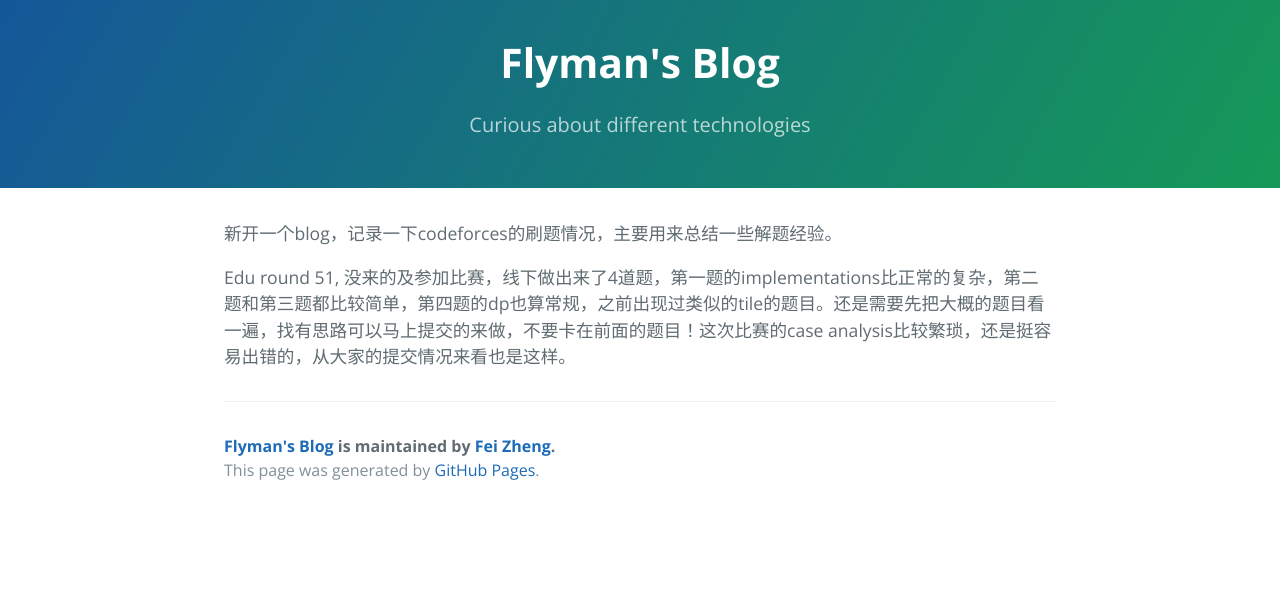
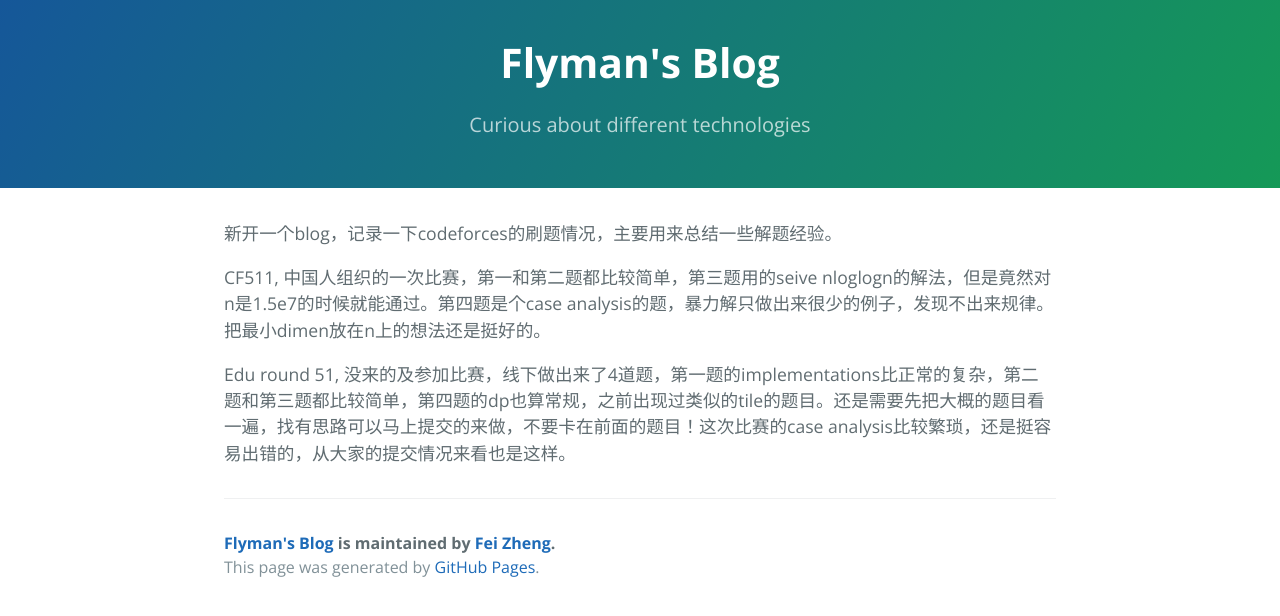
Before and after one commit to flyman3046/flyman3046.github.io, a Jekyll site: the page built from _posts/2018-09-20-cf_learning_notes.markdown, in a window 1280 px wide. Shown: the top 616 px of the page. Built offline with Jekyll 4.4.1, drawn with Linux system fonts in a browser that asks for light colours.

Commit message:
added cf511

```diff
--- a/_posts/2018-09-20-cf_learning_notes.markdown
+++ b/_posts/2018-09-20-cf_learning_notes.markdown
@@ -7,6 +7,8 @@ categories: main
 
 新开一个blog，记录一下codeforces的刷题情况，主要用来总结一些解题经验。
 
+CF511, 中国人组织的一次比赛，第一和第二题都比较简单，第三题用的seive nloglogn的解法，但是竟然对n是1.5e7的时候就能通过。第四题是个case analysis的题，暴力解只做出来很少的例子，发现不出来规律。把最小dimen放在n上的想法还是挺好的。
+
 Edu round 51, 没来的及参加比赛，线下做出来了4道题，第一题的implementations比正常的复杂，第二题和第三题都比较简单，第四题的dp也算常规，之前出现过类似的tile的题目。还是需要先把大概的题目看一遍，找有思路可以马上提交的来做，不要卡在前面的题目！这次比赛的case analysis比较繁琐，还是挺容易出错的，从大家的提交情况来看也是这样。
 
 [jekyll-gh]: https://github.com/mojombo/jekyll
```
Also changed, not shown: 1 other file.
